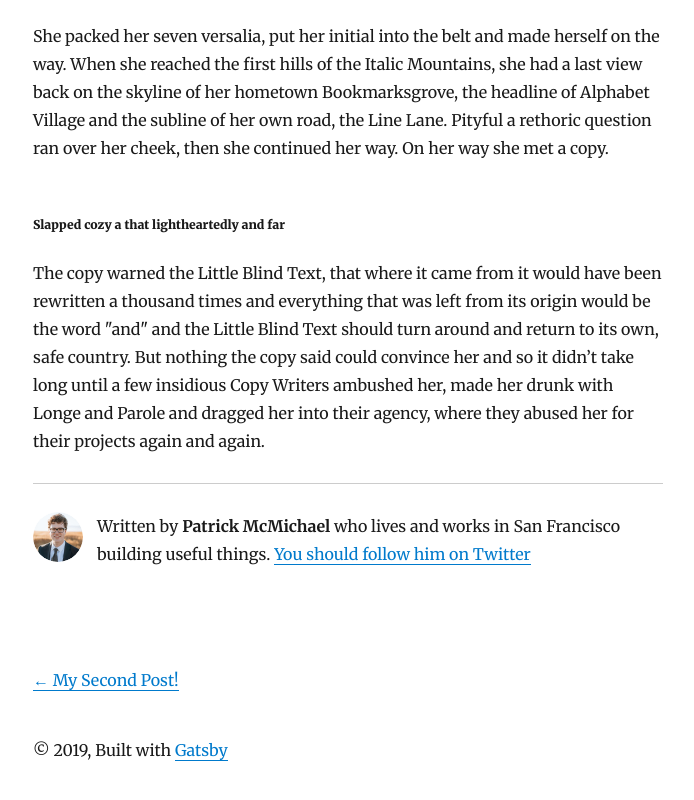
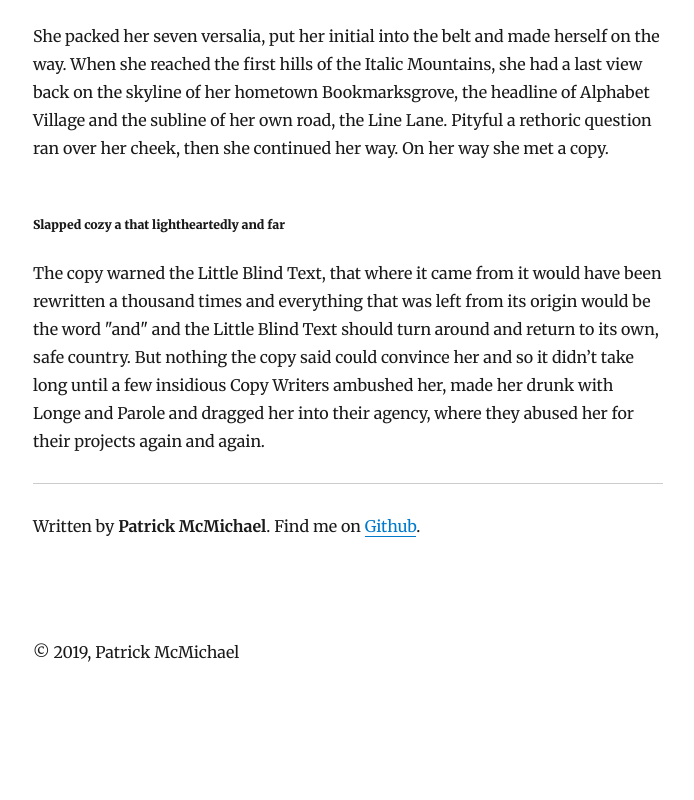
Before and after one commit to Saturn/patrickmcmichael.org, a Gatsby site: page /hi-folks/ in a window 1280 px wide. Shown: the part 2822-3622 px from the top of the page, without its empty margins (292-986 px from the left). After the commit the page ends 3530 px from the top, so only its background shows below. Built offline with nearby package versions, Linux system fonts and the light colour scheme; Gatsby itself is replaced by a stand-in of ours; some packages are replaced by stand-ins of ours.

Commit message:
Update bio and remove next and prev links in blog

```diff
--- a/src/components/Bio.js
+++ b/src/components/Bio.js
@@ -4,12 +4,8 @@ import Image from 'gatsby-image'
 
 import { rhythm } from '../utils/typography'
 
-function Bio() {
-  return (
-    <StaticQuery
-      query={bioQuery}
-      render={data => {
-        const { author, social } = data.site.siteMetadata
+class Bio extends React.Component {
+  render() {
     return (
       <div
         style={{
@@ -17,52 +13,17 @@ function Bio() {
           marginBottom: rhythm(2.5),
         }}
       >
-            <Image
-              fixed={data.avatar.childImageSharp.fixed}
-              alt={author}
-              style={{
-                marginRight: rhythm(1 / 2),
-                marginBottom: 0,
-                minWidth: 50,
-                borderRadius: `100%`,
-              }}
-              imgStyle={{
-                borderRadius: `50%`,
-              }}
-            />
         <p>
-              Written by <strong>{author}</strong> who lives and works in San
-              Francisco building useful things.
-              {` `}
-              <a href={`https://twitter.com/${social.twitter}`}>
-                You should follow him on Twitter
+          Written by <strong>Patrick McMichael</strong>.
+          Find me on{` `}
+          <a href={`https://github.com/Saturn`} target="_blank">
+            Github
           </a>
+          .
         </p>
       </div>
     )
-      }}
-    />
-  )
+  }
 }
 
-const bioQuery = graphql`
-  query BioQuery {
-    avatar: file(absolutePath: { regex: "/profile-pic.jpg/" }) {
-      childImageSharp {
-        fixed(width: 50, height: 50) {
-          ...GatsbyImageSharpFixed
-        }
-      }
-    }
-    site {
-      siteMetadata {
-        author
-        social {
-          twitter
-        }
-      }
-    }
-  }
-`
-
-export default Bio
+export default Bio;
--- a/src/components/Layout.js
+++ b/src/components/Layout.js
@@ -13,7 +13,7 @@ class Layout extends React.Component {
       header = (
         <h1
           style={{
-            ...scale(1.5),
+            ...scale(1),
             marginBottom: rhythm(1.5),
             marginTop: 0,
           }}
@@ -63,9 +63,7 @@ class Layout extends React.Component {
         {header}
         {children}
         <footer>
-          © {new Date().getFullYear()}, Built with
-          {` `}
-          <a href="https://www.gatsbyjs.org">Gatsby</a>
+          © {new Date().getFullYear()}, Patrick McMichael
         </footer>
       </div>
     )
--- a/src/templates/blog-post.js
+++ b/src/templates/blog-post.js
@@ -10,7 +10,6 @@ class BlogPostTemplate extends React.Component {
   render() {
     const post = this.props.data.markdownRemark
     const siteTitle = this.props.data.site.siteMetadata.title
-    const { previous, next } = this.props.pageContext
 
     return (
       <Layout location={this.props.location} title={siteTitle}>
@@ -33,31 +32,6 @@ class BlogPostTemplate extends React.Component {
           }}
         />
         <Bio />
-
-        <ul
-          style={{
-            display: `flex`,
-            flexWrap: `wrap`,
-            justifyContent: `space-between`,
-            listStyle: `none`,
-            padding: 0,
-          }}
-        >
-          <li>
-            {previous && (
-              <Link to={previous.fields.slug} rel="prev">
-                ← {previous.frontmatter.title}
-              </Link>
-            )}
-          </li>
-          <li>
-            {next && (
-              <Link to={next.fields.slug} rel="next">
-                {next.frontmatter.title} →
-              </Link>
-            )}
-          </li>
-        </ul>
       </Layout>
     )
   }
```
Lines whose indentation alone changed are shown as unchanged.
